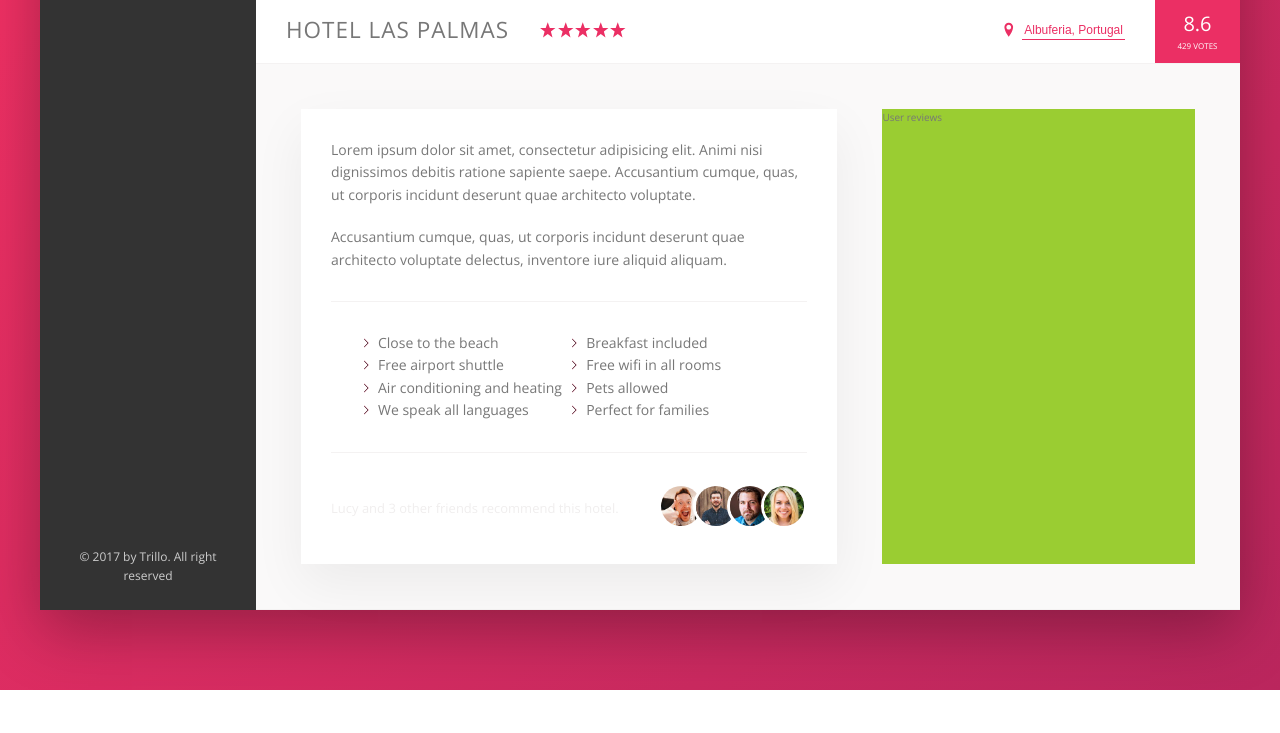
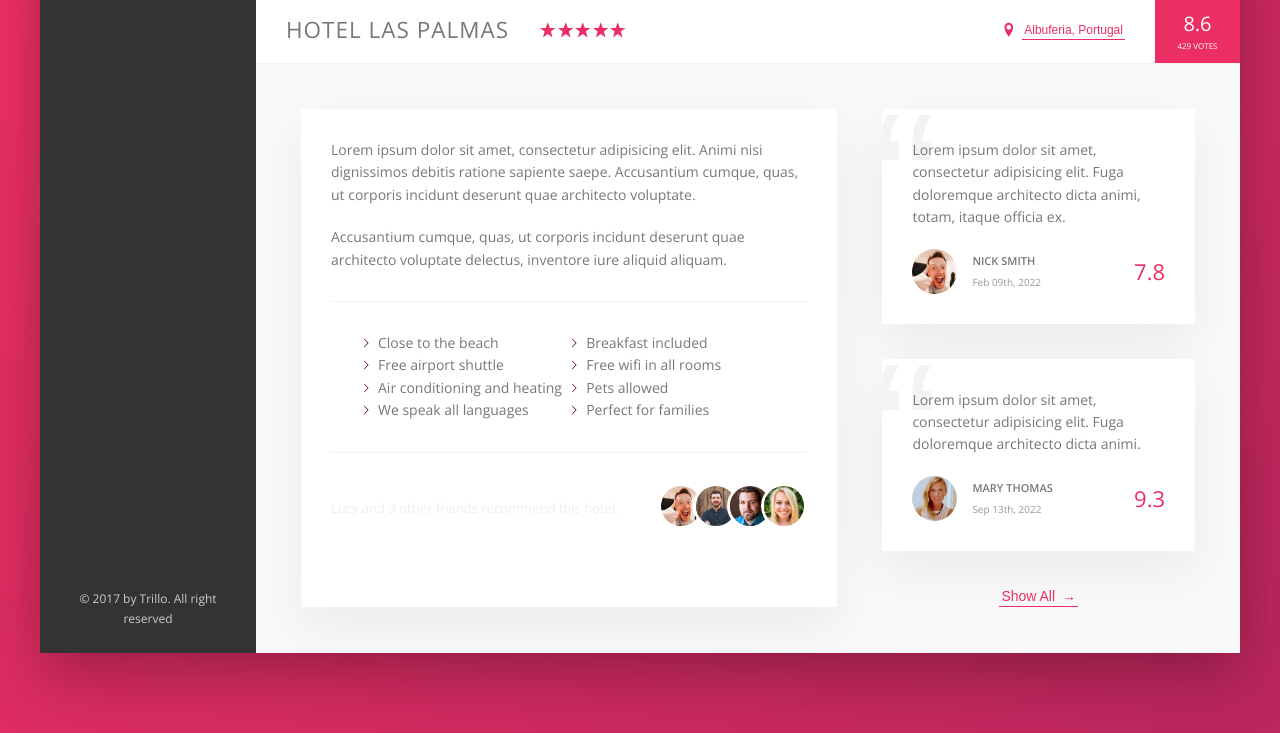
Before and after one commit to axi007/Trillo_22, a website: page src/index.html in a window 1280 px wide. Shown: the part 538-1271 px from the top of the page. Before the commit the page ends 1228 px from the top, so only its background shows below. Drawn offline with nearby package versions, Linux system fonts and the light colour scheme; files that its build step writes are made by us from their sources.

Commit message:
finished review section L84

```diff
--- a/src/index.html
+++ b/src/index.html
@@ -189,8 +189,41 @@
                     </div>
 
                     <div class="user-reviews">
-                        User reviews
+
+                        <figure class="review">
+                            <blockquote class="review__text">
+                                Lorem ipsum dolor sit amet, consectetur adipisicing elit. Fuga doloremque architecto
+                                dicta animi, totam, itaque officia ex.
+                            </blockquote>
+                            <figcaption class="review__user">
+                                <img src="assets/user-1.jpg" alt="User 1" class="review__photo">
+                                <div class="review__user-box">
+                                    <p class="review__user-name">Nick Smith</p>
+                                    <p class="review__user-date">Feb 09th, 2022</p>
+                                </div>
+                                <div class="review__rating">7.8</div>
+                            </figcaption>
+                        </figure>
+
+                        <figure class="review">
+                            <blockquote class="review__text">
+                                Lorem ipsum dolor sit amet, consectetur adipisicing elit. Fuga doloremque architecto
+                                dicta animi.
+                            </blockquote>
+                            <figcaption class="review__user">
+                                <img src="assets/user-2.jpg" alt="User 1" class="review__photo">
+                                <div class="review__user-box">
+                                    <p class="review__user-name">Mary Thomas</p>
+                                    <p class="review__user-date">Sep 13th, 2022</p>
+                                </div>
+                                <div class="review__rating">9.3</div>
+                            </figcaption>
+                        </figure>
+
+                        <button class="btn-inline">Show All <span>&rarr;</span></button>
+
                     </div>
+
                 </div>
 
             </main>
--- a/src/sass/_components.scss
+++ b/src/sass/_components.scss
@@ -286,8 +286,17 @@
     cursor: pointer;
     transition: all .2s;
 
+    & span {
+        margin-left: .3rem;
+        transition: margin-left .2s;
+    }
+
     &:hover {
         color: var(--color-grey-dark-1);
+
+        span {
+            margin-left: .8rem;
+        }
     }
 
     &:focus {
@@ -390,3 +399,69 @@
     }
 
 }
+
+//////////////////////////
+// REVIEWS
+
+.review {
+
+    background-color: #fff;
+    box-shadow: var(--shadow-light);
+    padding: 3rem;
+    margin-bottom:3.5rem;
+    position: relative;
+    overflow: hidden;
+
+    &__text {
+        position: relative;
+        margin-bottom: 2rem;
+        z-index: 2;
+    }
+
+    &__user {
+        display: flex;
+        align-items: center;
+    }
+
+    &__photo {
+        height: 4.5rem;
+        width: 4.5rem;
+        border-radius: 50%;
+        margin-right: 1.5rem;
+    }
+
+    &__user-box {
+        margin-right: auto;
+    }
+
+    &__user-name {
+        font-size: 1.1rem;
+        font-weight: 600;
+        text-transform: uppercase;
+        margin-bottom: .4rem;
+    }
+
+    &__user-date {
+        font-size: 1rem;
+        color: var(--color-grey-dark-3);
+    }
+
+    &__rating {
+        color: var(--color-primary);
+        font-size: 2.2rem;
+        font-weight: 300;
+    }
+
+    &::before {
+        content: '\201C';
+        position: absolute;
+        top: -2.5rem;
+        left: -1rem;
+        font-size: 20rem;
+        color: var(--color-grey-light-2);
+        font-family: sans-serif;
+        line-height: 1;
+        z-index: 1;
+    }
+
+}
--- a/src/sass/_layout.scss
+++ b/src/sass/_layout.scss
@@ -38,6 +38,7 @@
 }
 
 .detail {
+    font-size: 1.4rem;
     display: flex;
     padding: 4.5rem;
     background-color: var(--color-grey-light-1);
@@ -54,6 +55,8 @@
 }
 
 .user-reviews{
-    background-color: yellowgreen;
     flex: 1;
+    display: flex;
+    flex-direction: column;
+    align-items: center;
 }
```
